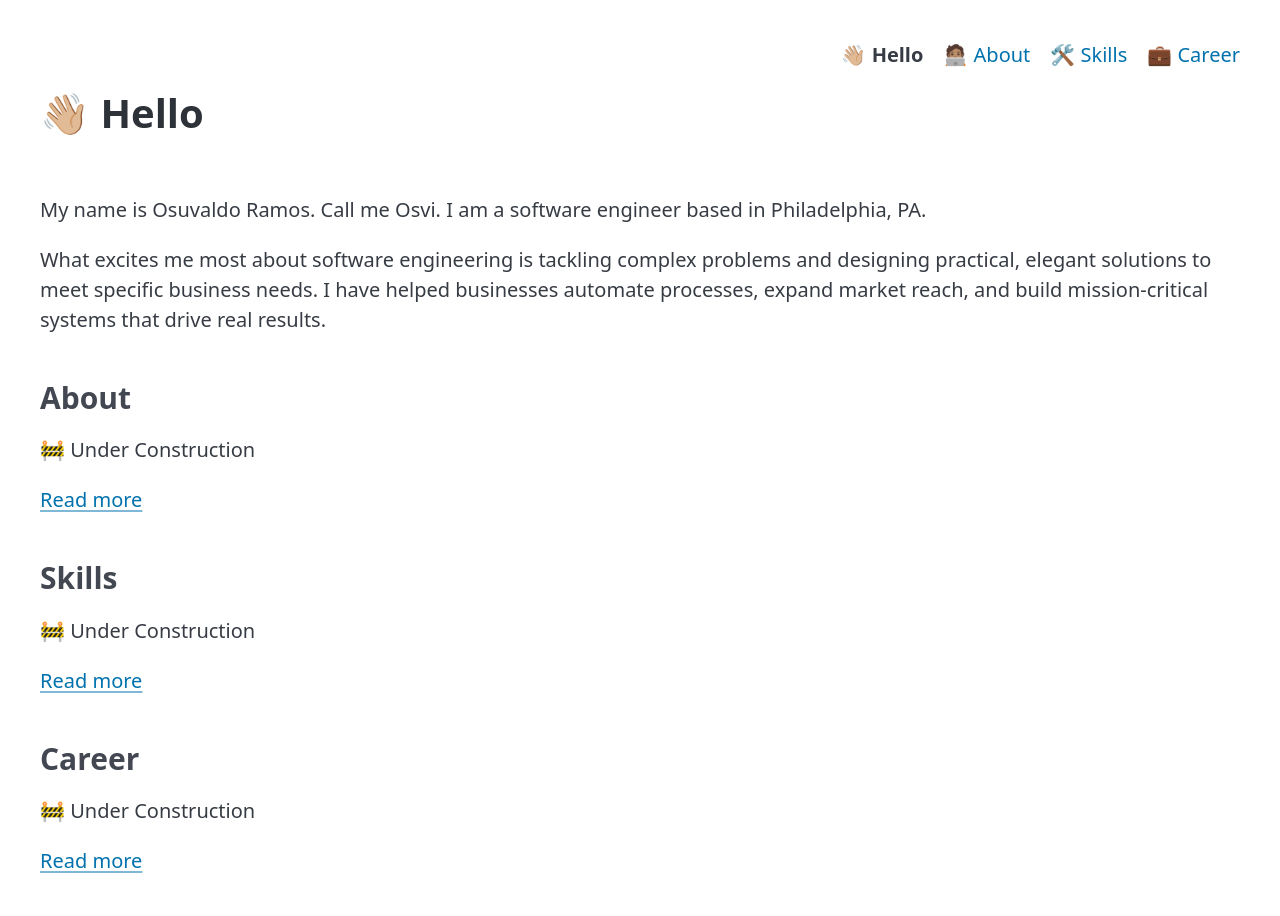
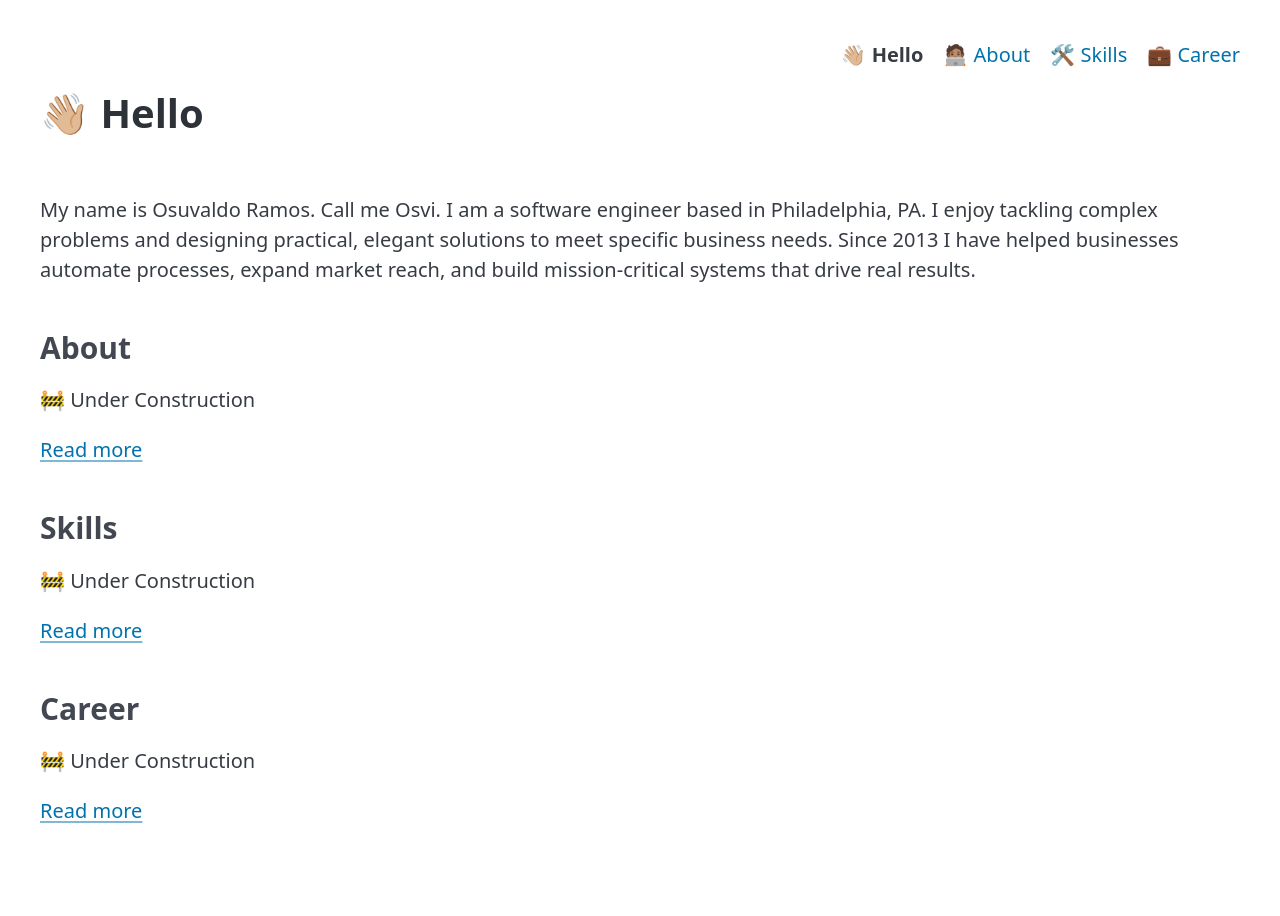
Before and after one commit to osuvaldo90/osuvaldo90.github.io, a Jekyll site: the page built from _main_pages/hello.md, in a window 1280 px wide. Built offline with Jekyll 4.4.1, drawn with Linux system fonts in a browser that asks for light colours.

Commit message:
More concise hello page intro paragraph

```diff
--- a/_main_pages/hello.md
+++ b/_main_pages/hello.md
@@ -7,17 +7,15 @@ permalink: /
 nav_order: 0
 ---
 
-My name is Osuvaldo Ramos. Call me Osvi. I am a software engineer based in Philadelphia, PA.
-
-What excites me most about software engineering is tackling complex problems and designing practical, elegant solutions to meet specific business needs. I have helped businesses automate processes, expand market reach, and build mission-critical systems that drive real results.
+My name is Osuvaldo Ramos. Call me Osvi. I am a software engineer based in Philadelphia, PA. I enjoy tackling complex problems and designing practical, elegant solutions to meet specific business needs. Since 2013 I have helped businesses automate processes, expand market reach, and build mission-critical systems that drive real results.
 
 {% include variables.html %}
 
-{% assign main_pages = main_pages | where_exp: "p", "p.url != page.url" %}
-{% for p in main_pages %}
-### {{ p.title }}
-{{ p.excerpt }}
-[Read more]({{ p.url }})
+{% assign sections = main_pages | where_exp: "p", "p.url != page.url" %}
+{% for section in sections %}
+### {{ section.title }}
+{{ section.excerpt }}
+[Read more]({{ section.url }})
 {% endfor %}
 
 {%- comment -%} Take a look at my work or reach out to talk about interesting opportunities. {%- endcomment -%}
```
